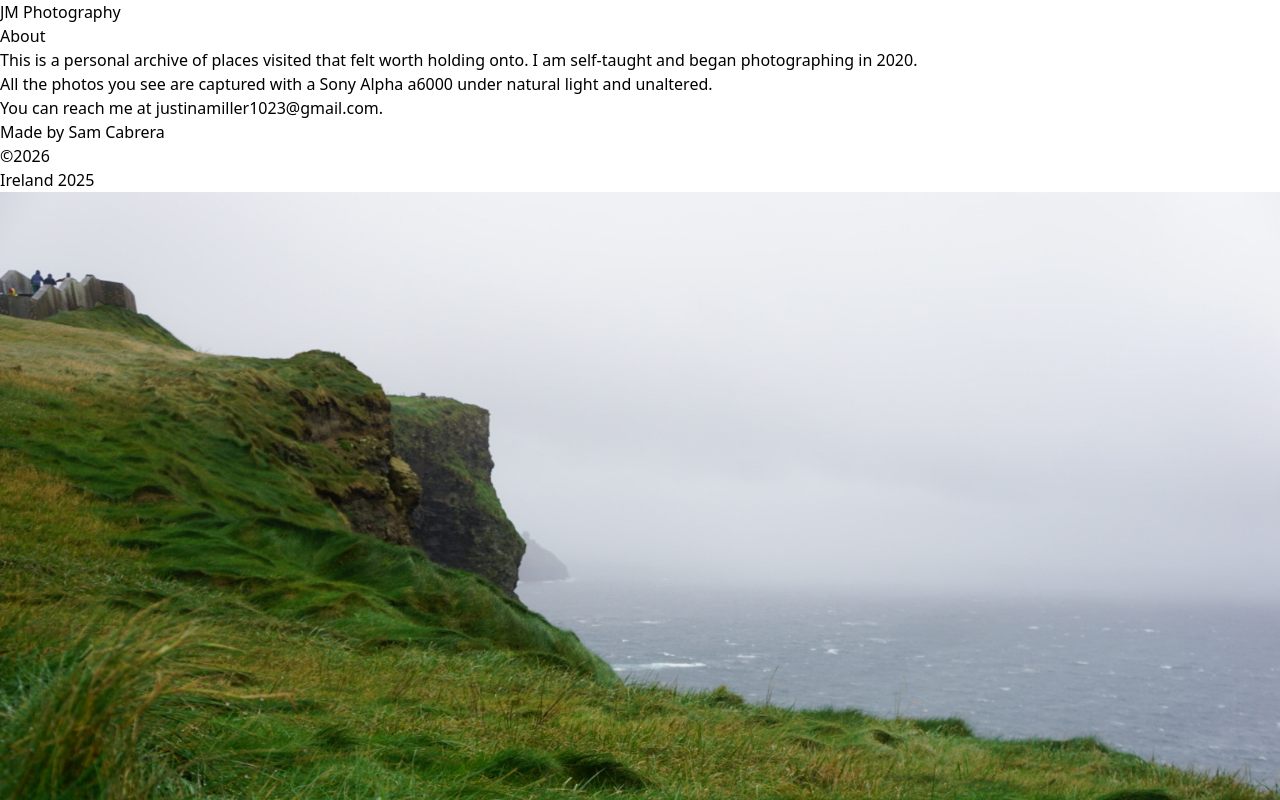
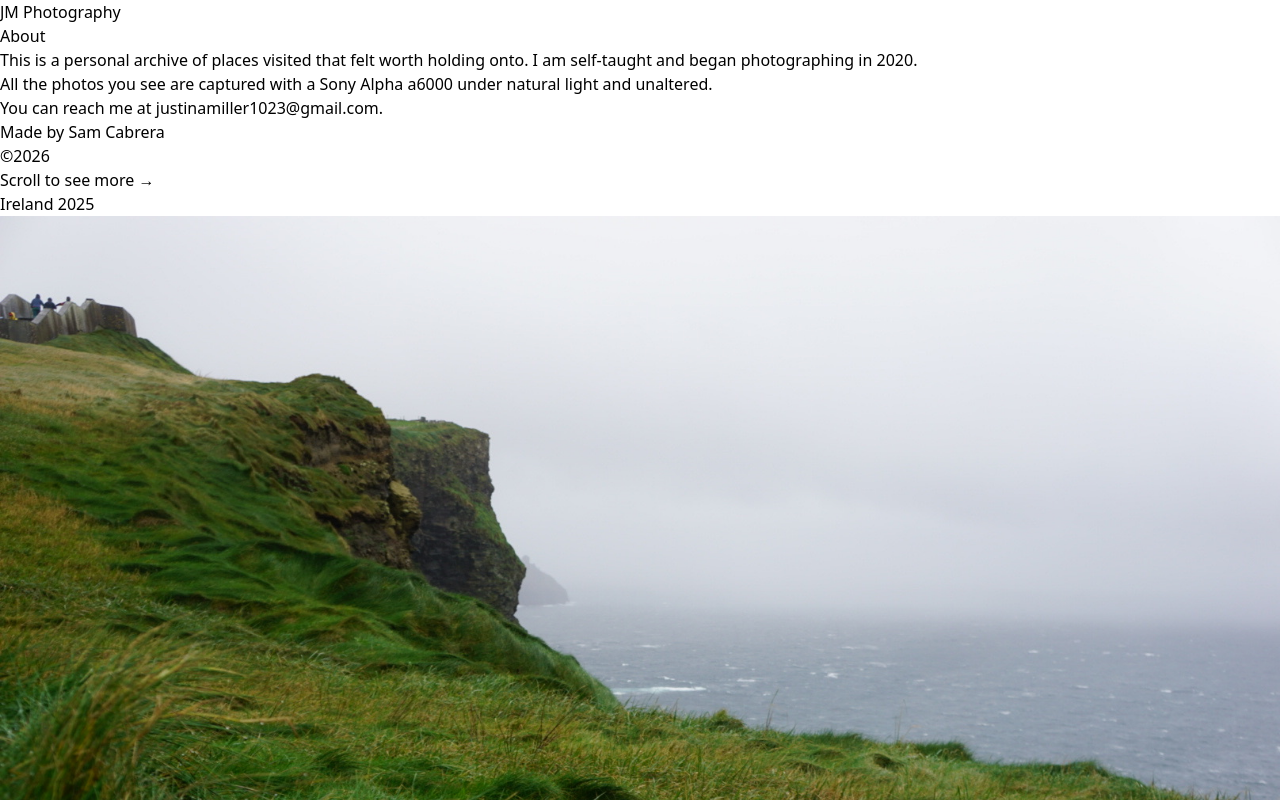
Before and after one commit to samanthacabrera/photofolio, a React (Vite) app: page / in a window 1280 px wide. Shown: the top 800 px of the page. Built offline with nearby package versions, Linux system fonts and the light colour scheme.

Commit message:
minor tweaks to layout, add scroll instruction

```diff
--- a/src/App.jsx
+++ b/src/App.jsx
@@ -6,7 +6,7 @@ import Footer from "./Footer";
 function App() {
   return (
     <div className="flex h-screen overflow-x-auto no-scrollbar">
-      <div className="flex-shrink-0 w-[25vw] flex flex-col justify-between sticky top-0 left-0 h-screen z-20 p-2">
+      <div className="flex-shrink-0 w-[75vw] flex flex-col justify-between sticky top-0 left-0 h-screen z-20 p-2">
         <Header />
         <About />
         <Footer />
--- a/src/Footer.jsx
+++ b/src/Footer.jsx
@@ -1,6 +1,6 @@
 function Footer() {
   return (
-    <footer className="w-screen flex justify-center items-center text-xs p-1">
+    <footer className="w-screen flex items-center text-xs pl-4 pt-2">
         <p className="font-light">
         Made by{" "}
         <a
--- a/src/Gallery.jsx
+++ b/src/Gallery.jsx
@@ -21,7 +21,12 @@ function Gallery() {
   const sortedGroups = Object.values(groupedPhotos).sort((a, b) => b.year - a.year);
 
   return (
-    <div className="w-full h-[80vh] -translate-x-[25vw] overflow-x-auto no-scrollbar py-12">
+    <div className="flex items-center w-full h-[80vh] -translate-x-[35vw] overflow-x-auto no-scrollbar">
+      <div className="flex-shrink-0 w-[20vw] h-full flex items-center justify-center p-4">
+        <p className="text-center text-sm md:text-base font-light text-gray-700 uppercase tracking-wide">
+          Scroll to see more →
+        </p>
+      </div>
       <div className="flex gap-16 items-start px-4">
         {sortedGroups.map((group) => (
           <div
```
